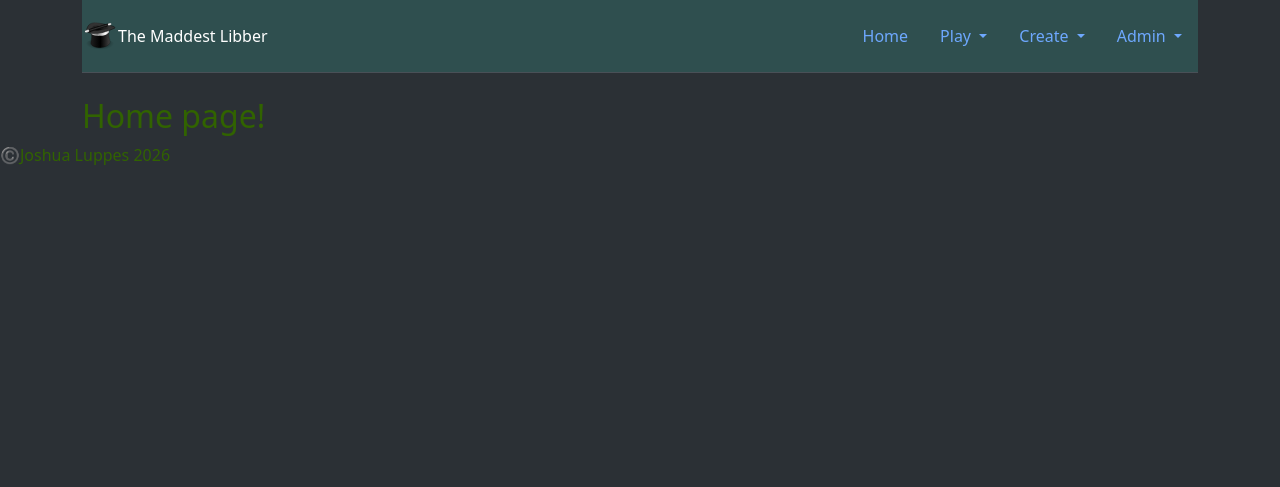
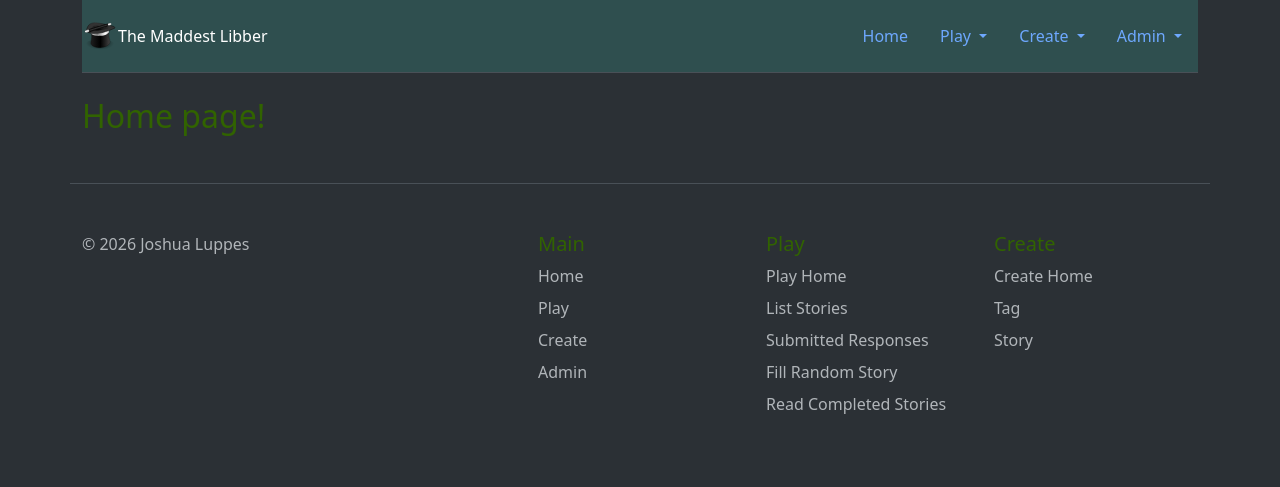
Before and after one commit to JLuppes/MaddestLibber, a Flask app: page / in a window 1280 px wide. Shown: the top 487 px of the page. Run offline with Flask 3, Linux system fonts and the light colour scheme.

Commit message:
Update footer with links

```diff
--- a/templates/base.html
+++ b/templates/base.html
@@ -50,7 +50,10 @@
     </main>
 
     {# Page footer #}
-    {%block footer%}©️Joshua Luppes 2026{%endblock%}
+
+    {%block footer%}
+    {%include 'components/footer.html'%}
+    {%endblock%}
 
     {#Scripts #}
     {%block scripts%}
--- /dev/null
+++ b/templates/components/footer.html
@@ -0,0 +1,61 @@
+<div class="container">
+  <footer
+    class="row row-cols-1 row-cols-sm-2 row-cols-md-5 py-5 my-5 border-top"
+  >
+    <div class="col mb-3">
+      <p class="text-body-secondary">© 2026 Joshua Luppes</p>
+    </div>
+    <div class="col mb-3"></div>
+    <div class="col mb-3">
+      <h5>Main</h5>
+      <ul class="nav flex-column">
+        <li class="nav-item mb-2">
+          <a href="{{url_for('main.home')}}" class="nav-link p-0 text-body-secondary">Home</a>
+        </li>
+        <li class="nav-item mb-2">
+          <a href="{{url_for('play.home')}}" class="nav-link p-0 text-body-secondary">Play</a>
+        </li>
+        <li class="nav-item mb-2">
+          <a href="{{url_for('create.home')}}" class="nav-link p-0 text-body-secondary">Create</a>
+        </li>
+        <li class="nav-item mb-2">
+          <a href="{{url_for('admin.index')}}" class="nav-link p-0 text-body-secondary">Admin</a>
+        </li>
+      </ul>
+    </div>
+    <div class="col mb-3">
+      <h5>Play</h5>
+      <ul class="nav flex-column">
+        <li class="nav-item mb-2">
+          <a href="{{url_for('play.home')}}" class="nav-link p-0 text-body-secondary">Play Home</a>
+        </li>
+        <li class="nav-item mb-2">
+          <a href="{{url_for('play.listStories')}}" class="nav-link p-0 text-body-secondary">List Stories</a>
+        </li>
+        <li class="nav-item mb-2">
+          <a href="{{url_for('play.listResponses')}}" class="nav-link p-0 text-body-secondary">Submitted Responses</a>
+        </li>
+        <li class="nav-item mb-2">
+          <a href="{{url_for('play.randomStory')}}" class="nav-link p-0 text-body-secondary">Fill Random Story</a>
+        </li>
+        <li class="nav-item mb-2">
+          <a href="{{url_for('play.readRandomResponse')}}" class="nav-link p-0 text-body-secondary">Read Completed Stories</a>
+        </li>
+      </ul>
+    </div>
+    <div class="col mb-3">
+      <h5>Create</h5>
+      <ul class="nav flex-column">
+        <li class="nav-item mb-2">
+          <a href="{{url_for('create.home')}}" class="nav-link p-0 text-body-secondary">Create Home</a>
+        </li>
+        <li class="nav-item mb-2">
+          <a href="{{url_for('create.newTag')}}" class="nav-link p-0 text-body-secondary">Tag</a>
+        </li>
+        <li class="nav-item mb-2">
+          <a href="{{url_for('create.newStory')}}" class="nav-link p-0 text-body-secondary">Story</a>
+        </li>
+      </ul>
+    </div>
+  </footer>
+</div>
```
